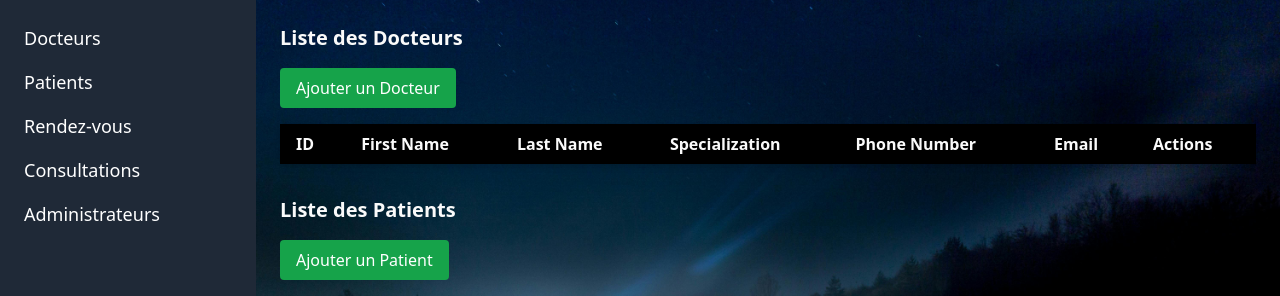
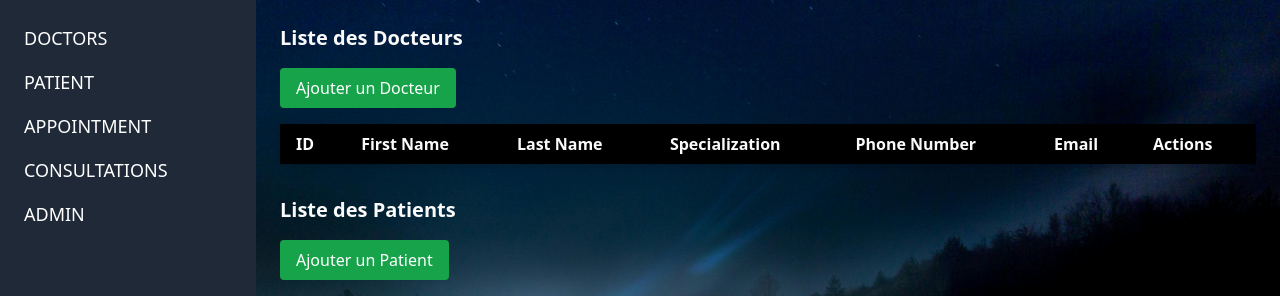
Before and after one commit to Youcode-Classe-E-2024-2025/Abdelali_Latifi_manager, a PHP site: page /dashbord.php in a window 1280 px wide. Shown: the part 88-384 px from the top of the page. Run offline with PHP 8.4, Linux system fonts and the light colour scheme; lists and menus that the app fills with data are empty; some libraries are stand-ins or nearby versions.

```diff
--- a/connexion.php
+++ b/connexion.php
@@ -3,7 +3,4 @@ $con = mysqli_connect("localhost","root","","clinical");
 if($con->connect_error){
     die("connection faild".$con->connect_error);
 }
-else{
-   echo 'sf rah mconnecti';
-}
 ?>
--- a/dashbord.php
+++ b/dashbord.php
@@ -22,19 +22,19 @@
     <nav>
         <ul>
             <li class="mb-4">
-                <a href="#doctors" class="text-lg hover:text-green-400">Docteurs</a>
+                <a href="#doctors" class="text-lg hover:text-green-400">DOCTORS</a>
             </li>
             <li class="mb-4">
-                <a href="#patients" class="text-lg hover:text-green-400">Patients</a>
+                <a href="#patients" class="text-lg hover:text-green-400">PATIENT</a>
             </li>
             <li class="mb-4">
-                <a href="#appointments" class="text-lg hover:text-green-400">Rendez-vous</a>
+                <a href="#appointments" class="text-lg hover:text-green-400">APPOINTMENT</a>
             </li>
             <li class="mb-4">
-                <a href="#consultations" class="text-lg hover:text-green-400">Consultations</a>
+                <a href="#consultations" class="text-lg hover:text-green-400">CONSULTATIONS</a>
             </li>
             <li class="mb-4">
-                <a href="#admins" class="text-lg hover:text-green-400">Administrateurs</a>
+                <a href="#admins" class="text-lg hover:text-green-400">ADMIN</a>
             </li>
         </ul>
     </nav>
--- a/login_page.php
+++ b/index.php
@@ -1,4 +1,3 @@
-
 <!DOCTYPE html>
 <html lang="en">
 <head>
@@ -8,7 +7,6 @@
     <script src="https://cdn.tailwindcss.com"></script>
 </head>
 <body class="bg-[url('./img/pexels-pixabay-315938.jpg')] bg-cover bg-no-repeat bg-center text-zinc-50 bg-fixed">
-    <!-- Header -->
     <header class="flex justify-between items-center px-6 py-4">
         <h1 class="text-2xl font-extrabold">LOGO</h1>
         <div>
@@ -16,7 +14,6 @@
 
         </div>
     </header>
-    <!-- Form Section -->
     <section id="FormSignIn" class="flex flex-col items-center w-full max-w-lg mx-auto mt-10 p-6">
         <h2 class="text-2xl font-bold mb-4">Log In</h2>
         <form id="loginForm" action="" method="post" class="w-full space-y-4">
```
Also changed, not shown: home.php (added, +11 -0 lines), login.php (+0 -9 lines), registre.php (added, +15 -0 lines), registre_page.php (+2 -13 lines).
